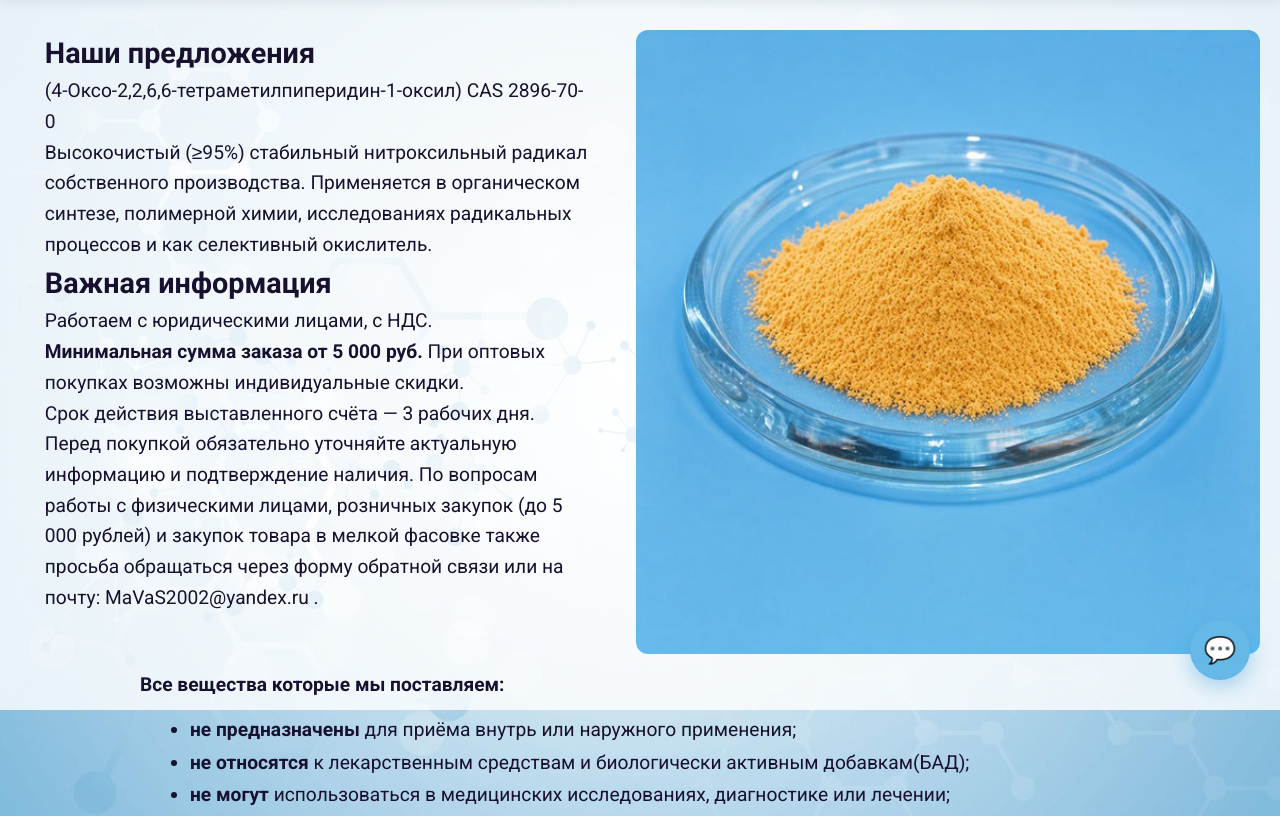
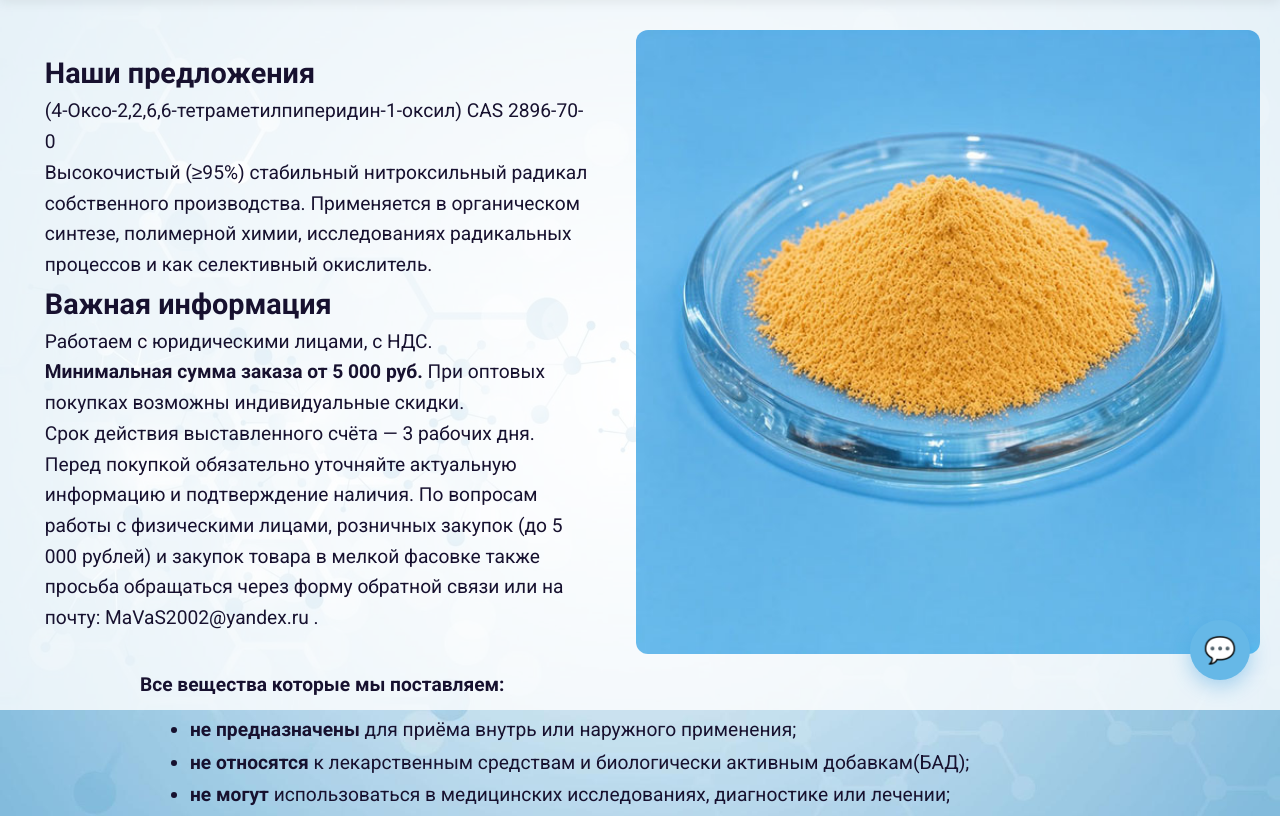
Before and after one commit to FirMore/econoxide, a Flask app: page / in a window 1280 px wide. Shown: the part 90-906 px from the top of the page. Run offline with Flask 3, Linux system fonts and the light colour scheme.

Commit message:
change image from flex to central

```diff
--- a/app/static/css/style.css
+++ b/app/static/css/style.css
@@ -648,13 +648,13 @@ footer strong {
 
 .two-columns {
     display: flex;
-    align-items: flex-start;
+    align-items: center;
     gap: 30px;
 }
 
 .column-image {
     display: flex;
-    align-items: flex-start;
+    align-items: center;
     justify-content: center;
 }
 
@@ -686,6 +686,7 @@ footer strong {
 @media (max-width: 768px) {
     .two-columns {
         flex-direction: column;
+        align-items: stretch;
     }
 }
 
```
